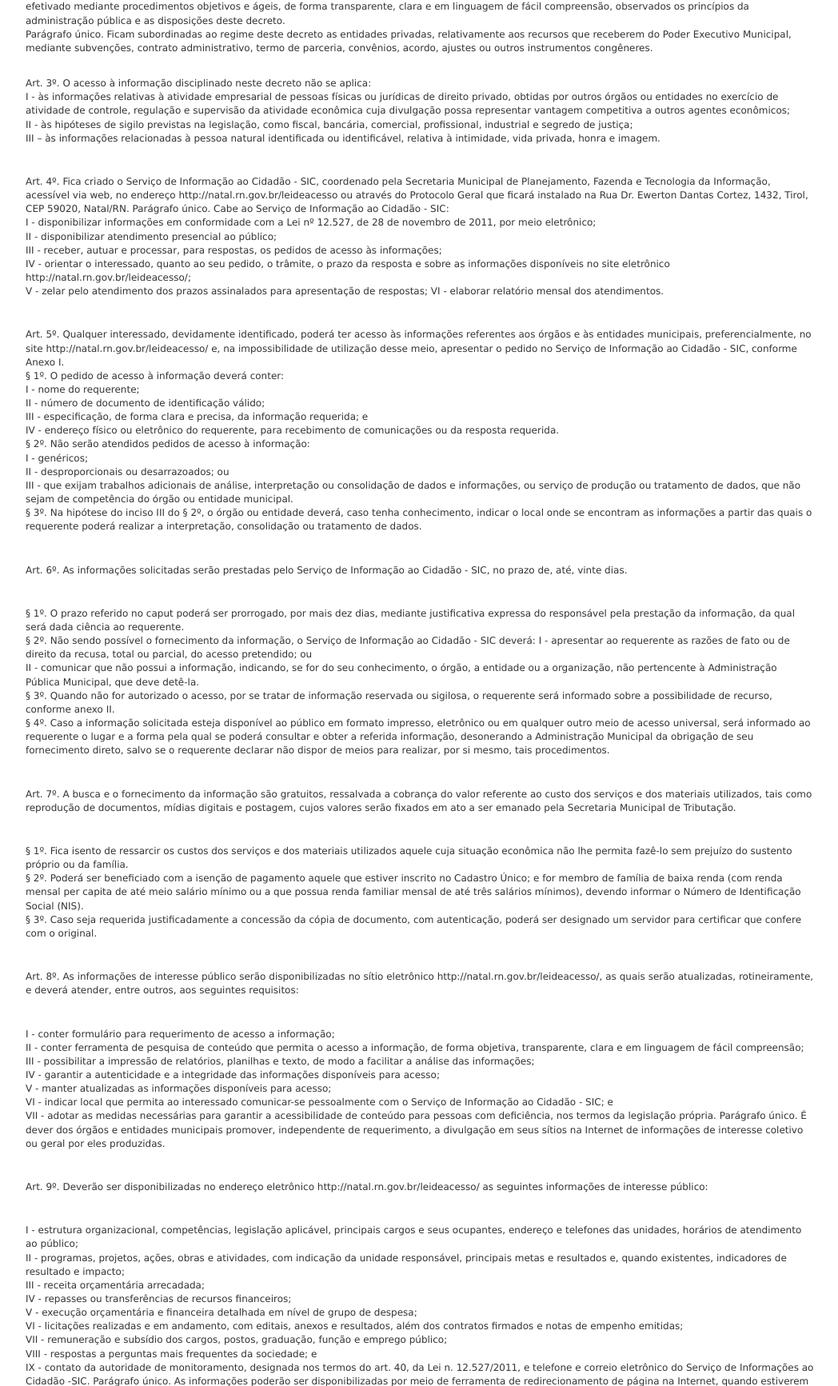
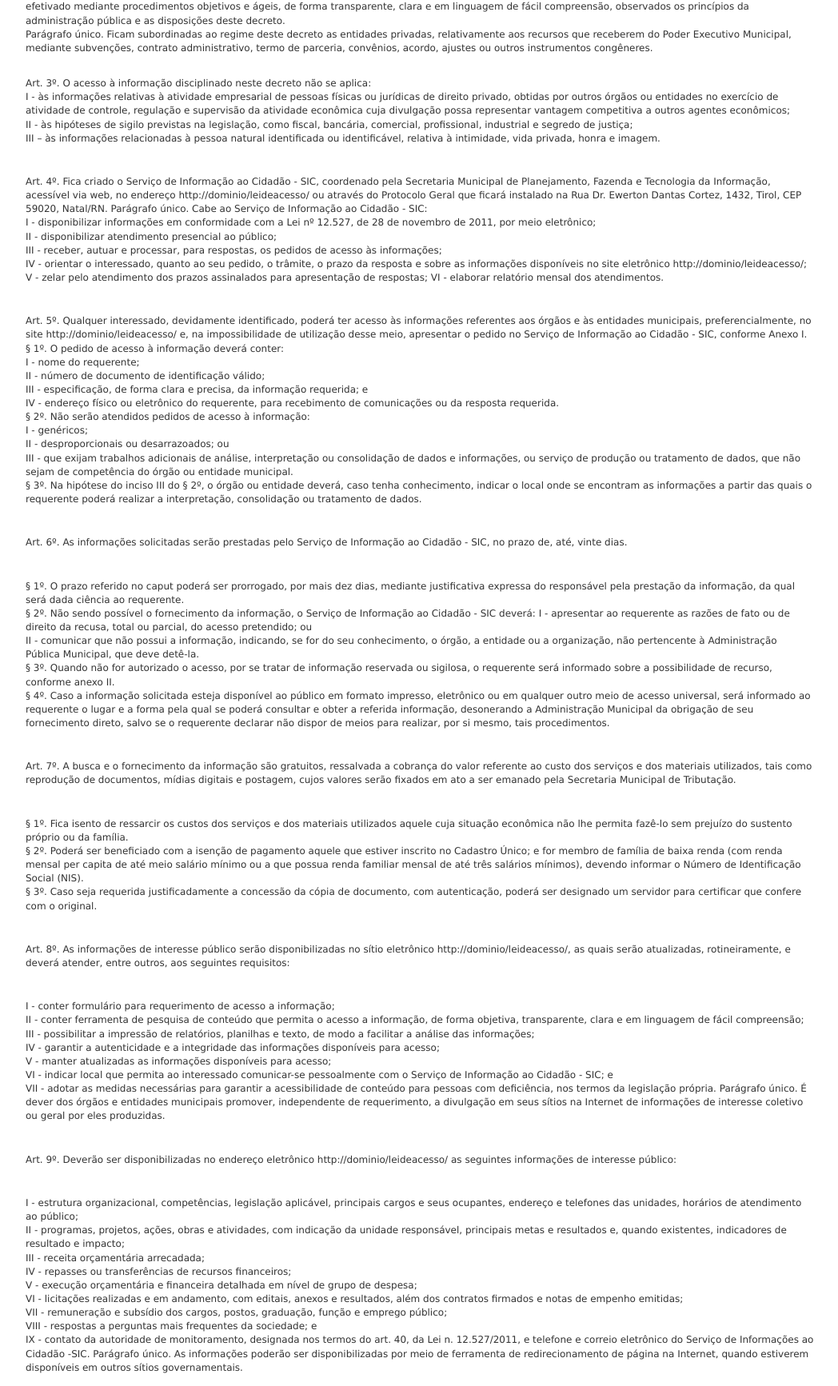
Before and after one commit to thiagocapuano/E-SIC-Livre, a PHP site: page /manual/decreto.php in a window 1280 px wide; the page is wider, and only the part inside the window is pictured. Shown: the part 494-2227 px from the top of that part at 80% size, without its empty margins (108-1156 px from the left). Run offline with PHP 8.4, Linux system fonts and the light colour scheme; some libraries are stand-ins or nearby versions.

Commit message:
Alteração genérica

```diff
--- a/faleconosco/index.php
+++ b/faleconosco/index.php
@@ -21,9 +21,9 @@ include("../inc/topo.php");
 	<div id="ouvidoria">
 	<p><br><b>Ouvidoria<br>
 	<span>Faça sua Den&uacute;ncia, Elogio ou Reclama&ccedil;&atilde;o atrav&eacute;s dos seguintes contatos:</span></b><br>
-	<i>e-mail : ouvidoria@natal.rn.gov.br<br>
+	<i>e-mail : ouvidoria@dominio<br>
 	Telefone : 3232-6748 e 3232-6389<br>
-	Twitter: https://twitter.com/ogmnatal</i><br></p>
+	Twitter: https://twitter.com/</i><br></p>
 	</div>
 	</div>
 
--- a/inc/topo.php
+++ b/inc/topo.php
@@ -64,15 +64,15 @@ include("config.php");
 					<div id="faixa">
 						<ul>
 							<img id="home" src="../css/img/home.png" alt="Imagem E-sic Livre"/>
-							<li class="opcao"><a target="_blank" href="http://portal.natal.rn.gov.br/">Principal</a></li>
+							<li class="opcao"><a target="_blank" href="#esic">Principal</a></li>
 							<img src="../css/img/pipe.png" alt="Imagem E-sic Livre" />
-							<li class="opcao"><a target="_blank" href="http://portal.natal.rn.gov.br/ouvidoria/">Ouvidoria</a></li>
+							<li class="opcao"><a target="_blank" href="#esicouvidoria/">Ouvidoria</a></li>
 							<img src="../css/img/pipe.png" alt="Imagem E-sic Livre"/>
-							<li class="opcao"><a target="_blank" href="http://www.natal.rn.gov.br/">Secretarias e &Oacute;rg&atilde;os</a></li>
+							<li class="opcao"><a target="_blank" href="#esic">Secretarias e Órgãos</a></li>
 							<img src="../css/img/pipe.png" alt="Imagem E-sic Livre" />
 							<li class="opcao"><a href="../faleconosco">Fale conosco</a></li>
 							<img src="../css/img/pipe.png" alt="Imagem E-sic Livre"/>
-							<li class="opcao"><a target="_blank" href="http://portal.natal.rn.gov.br/transparencia/index/">Portal da Transpar&ecirc;ncia</a></li>
+							<li class="opcao"><a target="_blank" href="#esictransparencia/index/">Portal da Transparência</a></li>
 						</ul>
 					</div>
 
--- a/manual/decreto.php
+++ b/manual/decreto.php
@@ -45,16 +45,16 @@ include("../inc/topo.php");
 	II - &agrave;s hip&oacute;teses  de sigilo previstas na legisla&ccedil;&atilde;o, como fiscal, banc&aacute;ria, comercial, profissional, industrial e segredo de justi&ccedil;a;<br>
 	III  &ndash; &agrave;s informa&ccedil;&otilde;es relacionadas  &agrave; pessoa  natural identificada ou identific&aacute;vel, relativa  &agrave; intimidade, vida privada, honra e imagem.</p>
 	<p>&nbsp;</p>
-	<p>Art. 4&ordm;. Fica criado  o Servi&ccedil;o de Informa&ccedil;&atilde;o ao Cidad&atilde;o - SIC,  coordenado pela Secretaria Municipal  de Planejamento, Fazenda  e Tecnologia  da Informa&ccedil;&atilde;o,  acess&iacute;vel  via  web,  no endere&ccedil;o http://natal.rn.gov.br/leideacesso  ou atrav&eacute;s do Protocolo Geral que ficar&aacute; instalado na Rua Dr. Ewerton Dantas Cortez, 1432,  Tirol, CEP 59020,  Natal/RN.
+	<p>Art. 4&ordm;. Fica criado  o Servi&ccedil;o de Informa&ccedil;&atilde;o ao Cidad&atilde;o - SIC,  coordenado pela Secretaria Municipal  de Planejamento, Fazenda  e Tecnologia  da Informa&ccedil;&atilde;o,  acess&iacute;vel  via  web,  no endere&ccedil;o http://dominio/leideacesso/  ou atrav&eacute;s do Protocolo Geral que ficar&aacute; instalado na Rua Dr. Ewerton Dantas Cortez, 1432,  Tirol, CEP 59020,  Natal/RN.
 	Par&aacute;grafo  &uacute;nico. Cabe ao Servi&ccedil;o de Informa&ccedil;&atilde;o ao Cidad&atilde;o - SIC:<br>
 	I - disponibilizar informa&ccedil;&otilde;es em conformidade com a Lei n&ordm; 12.527, de 28 de novembro de
 	2011, por meio eletr&ocirc;nico;<br>
 	II - disponibilizar atendimento  presencial ao p&uacute;blico;<br>
 	III - receber, autuar e processar, para respostas, os pedidos de acesso &agrave;s informa&ccedil;&otilde;es;<br>
-	IV - orientar o interessado, quanto ao seu pedido, o tr&acirc;mite, o prazo da resposta e sobre as informa&ccedil;&otilde;es dispon&iacute;veis no site eletr&ocirc;nico http://natal.rn.gov.br/leideacesso/;<br>
+	IV - orientar o interessado, quanto ao seu pedido, o tr&acirc;mite, o prazo da resposta e sobre as informa&ccedil;&otilde;es dispon&iacute;veis no site eletr&ocirc;nico http://dominio/leideacesso/;<br>
 	V - zelar pelo atendimento dos prazos assinalados para apresenta&ccedil;&atilde;o de respostas; VI - elaborar relat&oacute;rio mensal dos atendimentos.</p>
 	<p>&nbsp;</p>
-	<p>Art. 5&ordm;. Qualquer interessado, devidamente identificado, poder&aacute; ter acesso &agrave;s informa&ccedil;&otilde;es referentes aos &oacute;rg&atilde;os e &agrave;s entidades  municipais, preferencialmente,  no site http://natal.rn.gov.br/leideacesso/ e, na impossibilidade de utiliza&ccedil;&atilde;o desse  meio, apresentar  o pedido no Servi&ccedil;o de Informa&ccedil;&atilde;o ao Cidad&atilde;o - SIC, conforme  Anexo I.<br>
+	<p>Art. 5&ordm;. Qualquer interessado, devidamente identificado, poder&aacute; ter acesso &agrave;s informa&ccedil;&otilde;es referentes aos &oacute;rg&atilde;os e &agrave;s entidades  municipais, preferencialmente,  no site http://dominio/leideacesso/ e, na impossibilidade de utiliza&ccedil;&atilde;o desse  meio, apresentar  o pedido no Servi&ccedil;o de Informa&ccedil;&atilde;o ao Cidad&atilde;o - SIC, conforme  Anexo I.<br>
 	&sect; 1&ordm;. O pedido de acesso  &agrave; informa&ccedil;&atilde;o dever&aacute; conter:<br>
 	I - nome do requerente;<br>
 	II - n&uacute;mero de documento de identifica&ccedil;&atilde;o v&aacute;lido;<br>
@@ -91,7 +91,7 @@ include("../inc/topo.php");
 	&sect; 3&ordm;. Caso seja requerida justificadamente a concess&atilde;o da c&oacute;pia de documento, com
 	autentica&ccedil;&atilde;o, poder&aacute; ser designado um servidor para certificar que confere com o original.</p>
 	<p>&nbsp;</p>
-	<p>Art. 8&ordm;. As informa&ccedil;&otilde;es de interesse p&uacute;blico ser&atilde;o disponibilizadas no s&iacute;tio eletr&ocirc;nico http://natal.rn.gov.br/leideacesso/, as quais ser&atilde;o atualizadas, rotineiramente, e dever&aacute; atender,
+	<p>Art. 8&ordm;. As informa&ccedil;&otilde;es de interesse p&uacute;blico ser&atilde;o disponibilizadas no s&iacute;tio eletr&ocirc;nico http://dominio/leideacesso/, as quais ser&atilde;o atualizadas, rotineiramente, e dever&aacute; atender,
 	entre outros, aos seguintes requisitos:<br>
 	<p>&nbsp;</p>
 	I - conter formul&aacute;rio para requerimento de acesso a informa&ccedil;&atilde;o;<br>
@@ -108,7 +108,7 @@ include("../inc/topo.php");
 	requerimento, a divulga&ccedil;&atilde;o em seus s&iacute;tios na Internet de informa&ccedil;&otilde;es de interesse coletivo ou
 	geral por eles produzidas.</p>
 	<p>&nbsp;</p>
-	<p>Art. 9&ordm;. Dever&atilde;o ser disponibilizadas no endere&ccedil;o eletr&ocirc;nico http://natal.rn.gov.br/leideacesso/
+	<p>Art. 9&ordm;. Dever&atilde;o ser disponibilizadas no endere&ccedil;o eletr&ocirc;nico http://dominio/leideacesso/
 	as seguintes informa&ccedil;&otilde;es de interesse p&uacute;blico:<br>
 	<p>&nbsp;</p>
 	I - estrutura organizacional, compet&ecirc;ncias, legisla&ccedil;&atilde;o aplic&aacute;vel, principais cargos e seus
--- a/manual/informacao.php
+++ b/manual/informacao.php
@@ -57,7 +57,7 @@ include("../inc/topo.php");
           <td height="52" bgcolor="#F4F8FB" class="texto"><p>1. Acesse o e-SIC (Sistema Eletr&ocirc;nico do Servi&ccedil;oo de Informa&ccedil;&otilde;es ao
             Cidad&atilde;o): <br>
 			<br>
-            <a href="http://www.natal.rn.gov.br/leideacesso" target="_blank" class="linkBlack">www.natal.rn.gov.br/leideacesso</a></p>
+            <a href="#Leideacesso" target="_blank" class="linkBlack">Lei de Acesso</a></p>
             <br>
 			<p>2. No sistema, clique em "Cadastre-se"&#157; para realizar o seu cadastro no sistema. Na pr&oacute;pria tela de cadastro, voc&ecirc; ir&aacute; escolher seu nome de usu&aacute;rio e a senha de acesso.</p>
 			<br>
--- a/manual/pedido.php
+++ b/manual/pedido.php
@@ -49,7 +49,7 @@ include("../inc/topo.php");
           <td height="52" bgcolor="#F4F8FB" class="texto"><p>1. Acesse o e-SIC (Sistema Eletr&ocirc;nico do Servi&ccedil;o de Informa&ccedil;&otilde;es ao
             Cidad&atilde;o): <br>
 			<br>
-            <a href="http://www.natal.rn.gov.br/leideacesso" target="_blank" class="linkBlack">www.natal.rn.gov.br/leideacesso</a></p>
+            <a href="#Leideacesso" target="_blank" class="linkBlack">Lei de Acesso</a></p>
             <br>
 			<p>2. Insira o seu login e senha para acessar o sistema.</p>
             <br>
--- a/manual/recurso.php
+++ b/manual/recurso.php
@@ -49,7 +49,7 @@ include("../inc/topo.php");
           <td height="52" bgcolor="#F4F8FB" class="texto"><p>1. Acesse o e-SIC (Sistema Eletr&ocirc;nico do Servi&ccedil;o de Informa&ccedil;&otilde;es ao
             Cidad&atilde;o): <br>
 			<br>
-            <a href="http://www.natal.rn.gov.br/leideacesso" target="_blank" class="linkBlack">www.natal.rn.gov.br/leideacesso</a></p>
+            <a href="#Leideacesso" target="_blank" class="linkBlack">Lei de Acesso</a></p>
             <br>
 			<p>2. Insira o seu login e senha para acessar o sistema.</p>
             <br>
--- a/restrito/index/navbar.php
+++ b/restrito/index/navbar.php
@@ -28,7 +28,7 @@
                         Sistema   E-sic <span class="caret"></span>
                     </button>
                     <ul class="dropdown-menu">
-                        <li><a class="waves-effect" href="http://portal.natal.rn.gov.br/">Prefeitura do Natal</a></li>
+                        <li><a class="waves-effect" href="#esic">Prefeitura do Natal</a></li>
                     </ul>
                 </div>
             </li>
```
